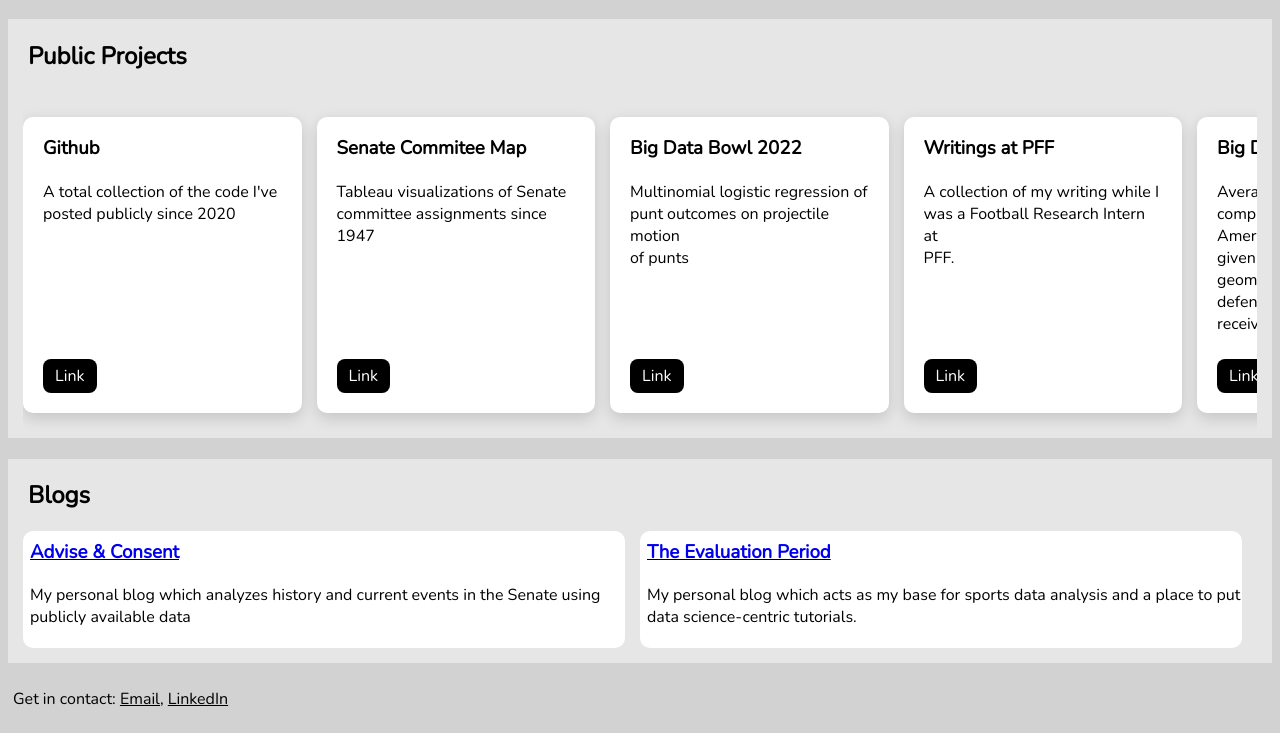
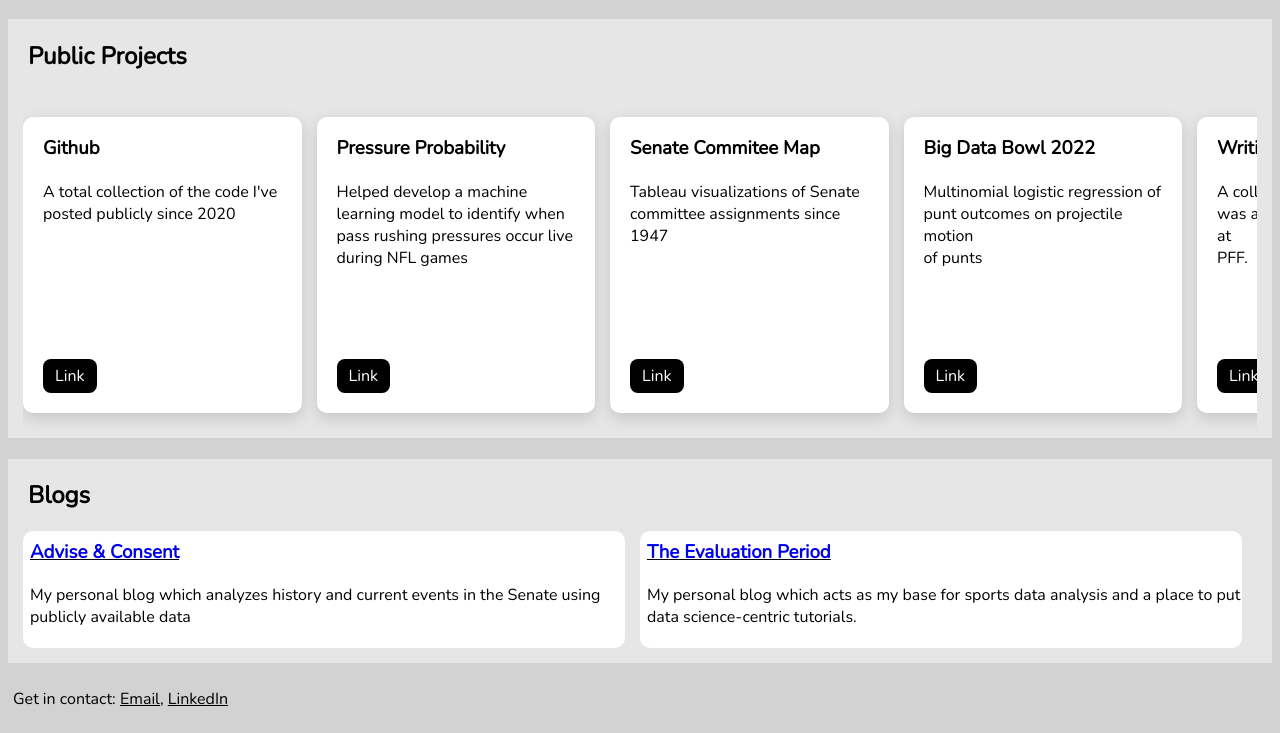
Before and after one commit to mcqconor/Portfolio-Site, a plain HTML site: page index.html in a window 1280 px wide. Shown: the part 67-800 px from the top of the page. Drawn offline with nearby package versions, Linux system fonts and the light colour scheme.

Commit message:
Add files via upload

```diff
--- a/index.html
+++ b/index.html
@@ -31,6 +31,19 @@
                         </div>
                         <div class = 'link-button'>
                             <a href="https://github.com/mcqconor?tab=repositories" class="card-link" target="_blank">Link</a>
+                        </div>
+                    </li>
+                    <li class="card">
+                        <div>
+                            <h3 class="card-title">Pressure Probability</h3>
+                            <div class="card-text">
+                                <p>
+                                    Helped develop a machine learning model to identify when pass rushing pressures occur live during NFL games
+                                </p>
+                            </div>
+                        </div>
+                        <div class = 'link-button'>
+                            <a href="https://www.amazon.science/publications/feeling-the-pressure-a-unified-framework-for-automating-pass-rushing-statistics-in-nfl-games" class="card-link" target="_blank">Link</a>
                         </div>
                     </li>
                     <li class="card">
```
